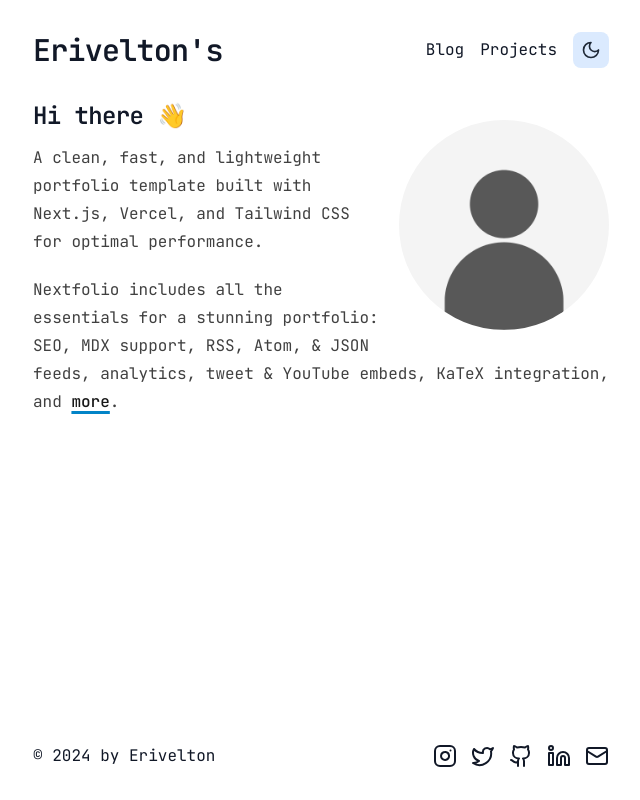
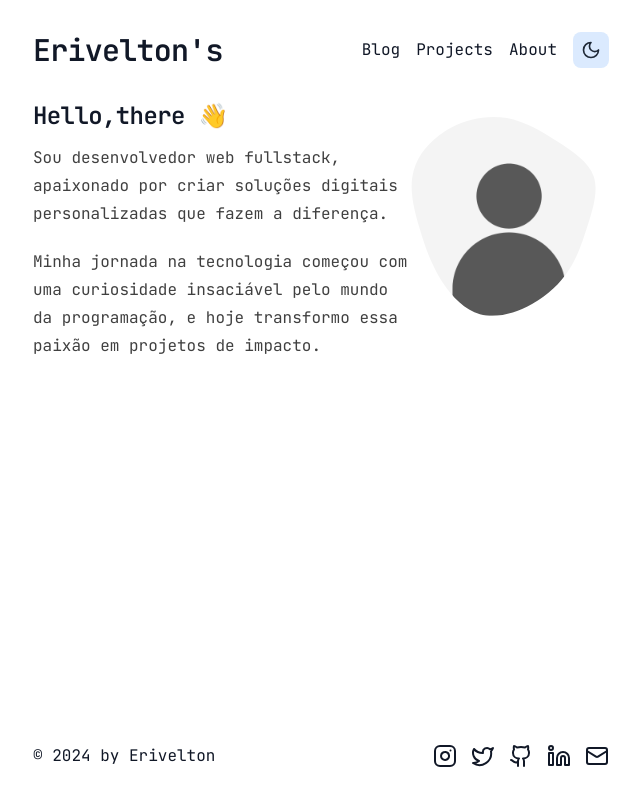
Before and after one commit to eriveltondasilva/portfolio, a Next.js app: page / in a window 1280 px wide. Shown: the whole page, without its empty margins (319-959 px from the left). Built offline with nearby package versions, Linux system fonts and the light colour scheme.

Commit message:
adiciona página about

```diff
--- /dev/null
+++ b/src/app/about/page.tsx
@@ -0,0 +1,27 @@
+export default function AboutPage() {
+  return (
+    <div className='prose prose-neutral dark:prose-invert'>
+      <p>
+        Tenho sólida experiência com JavaScript, TypeScript e PHP, o que me
+        permite desenvolver aplicações robustas, escaláveis e de alta qualidade.
+        Utilizo ferramentas e frameworks modernos, como Node.js para o backend e
+        ReactJS e Next.js para o frontend, garantindo experiências dinâmicas e
+        responsivas para os usuários.
+      </p>
+      <p>
+        Para uma estética atraente e uma interface intuitiva, faço uso de
+        TailwindCSS e Sass, recursos que facilitam a criação de designs
+        elegantes e otimizados. Além disso, desenvolvo aplicações em Laravel,
+        criando APIs e sistemas complexos que atendem a altos padrões de
+        performance e segurança.
+      </p>
+      <p>
+        Minha abordagem de trabalho é focada na eficiência e na inovação.
+        Emprego as melhores práticas e tecnologias para entregar resultados que
+        superam as expectativas. Se você busca um desenvolvedor comprometido,
+        atento aos detalhes e pronto para agregar valor ao seu projeto, vamos
+        conversar sobre como posso contribuir com suas ideias!
+      </p>
+    </div>
+  )
+}
--- a/src/app/layout.tsx
+++ b/src/app/layout.tsx
@@ -29,10 +29,11 @@
       <ThemeProvider attribute='class' defaultTheme='system' enableSystem>
         <body
           className={clsx(
-            'antialiased',
+            'select-none antialiased',
             'flex h-screen items-center justify-center',
             'transition-colors duration-100 ease-out',
             'bg-white text-gray-900',
+            'selection:bg-rose-300 selection:text-rose-900',
             'dark:bg-gray-900 dark:text-white',
             jetBrainsMono.className,
           )}
@@ -45,7 +46,7 @@
             )}
           >
             <Nav items={navItems} />
-            <main className='flex-1'>{children}</main>
+            <main className='flex-1 select-text'>{children}</main>
             <Footer />
           </div>
           <Analytics />
--- a/src/app/page.tsx
+++ b/src/app/page.tsx
@@ -1,50 +1,23 @@
-import clsx from 'clsx'
-import Image from 'next/image'
-
-import { avatar, social } from '@/data'
+import { Avatar } from '@/components/avatar'
 
 export default function HomePage() {
   return (
     <section>
       <header>
-        <a href={social.twitter} target='_blank'>
-          <Image
-            src={avatar || '/profile.png'}
-            alt='Profile photo'
-            className={clsx(
-              'block rounded-full',
-              'mx-auto mb-10 mt-0',
-              'sm:float-right sm:mb-5 sm:ml-5',
-              'lg:mb-5 lg:mt-5',
-              'transition-[filter] duration-300 ease-in',
-              'bg-gray-100 grayscale hover:grayscale-0',
-            )}
-            // unoptimized
-            width={210}
-            height={210}
-            priority
-          />
-        </a>
-
-        <h1 className='title'>Hi there 👋</h1>
+        <Avatar />
+        <h1 className='title text-center sm:text-left'>Hello,there 👋</h1>
       </header>
 
       <div className='prose prose-neutral dark:prose-invert'>
         <p>
-          A clean, fast, and lightweight portfolio template built with Next.js,
-          Vercel, and Tailwind CSS for optimal performance.
+          Sou desenvolvedor web fullstack, apaixonado por criar soluções
+          digitais personalizadas que fazem a diferença.
         </p>
+
         <p>
-          Nextfolio includes all the essentials for a stunning portfolio: SEO,
-          MDX support, RSS, Atom, & JSON feeds, analytics, tweet & YouTube
-          embeds, KaTeX integration, and{' '}
-          <a
-            target='_blank'
-            href='https://github.com/1msirius/Nextfolio?tab=readme-ov-file#features'
-          >
-            more
-          </a>
-          .
+          Minha jornada na tecnologia começou com uma curiosidade insaciável
+          pelo mundo da programação, e hoje transformo essa paixão em projetos
+          de impacto.
         </p>
       </div>
     </section>
--- /dev/null
+++ b/src/components/avatar.tsx
@@ -0,0 +1,50 @@
+import clsx from 'clsx'
+import Image from 'next/image'
+
+import { avatar } from '@/data'
+
+function AvatarClipPath() {
+  return (
+    <svg width='0' height='0' xmlns='http://www.w3.org/2000/svg'>
+      <defs>
+        <clipPath id='avatar-shape'>
+          <path
+            // className='duration-800 transition ease-out'
+            fill="currentColor"
+            d='M20,-31.1C26.6,-26.9,33.2,-22.5,35.3,-16.5C37.3,-10.5,35,-2.9,32.8,3.9C30.6,10.8,28.6,16.9,25,22.4C21.4,28,16.3,33,9.6,36.7C3,40.4,-5.2,42.9,-12.1,40.9C-19,39,-24.7,32.6,-28.7,26C-32.7,19.3,-35.2,12.4,-37.4,4.6C-39.7,-3.1,-41.8,-11.6,-39.7,-19C-37.7,-26.5,-31.5,-32.9,-24.2,-36.8C-16.9,-40.7,-8.4,-42.1,-0.9,-40.8C6.7,-39.4,13.4,-35.3,20,-31.1Z'
+            transform='translate(100, 100), scale(2.4)'
+          />
+        </clipPath>
+      </defs>
+    </svg>
+  )
+}
+
+export function Avatar() {
+  const className = clsx(
+    'sm:float-right',
+    'mx-auto my-4',
+    'transition-[filter] duration-300 ease-out',
+    'bg-gray-100 grayscale hover:grayscale-0',
+  )
+  const style = {
+    clipPath: 'url(#avatar-shape)',
+  }
+  const AVATAR_SIZE = 200
+
+  return (
+    <div>
+      <Image
+        src={avatar || '/profile.png'}
+        alt='Profile photo'
+        className={className}
+        style={style}
+        width={AVATAR_SIZE}
+        height={AVATAR_SIZE}
+        priority
+        // unoptimized
+      />
+      <AvatarClipPath />
+    </div>
+  )
+}
--- a/src/components/mdx.tsx
+++ b/src/components/mdx.tsx
@@ -2,13 +2,16 @@
 import Image, { type ImageProps } from 'next/image'
 import Link, { LinkProps } from 'next/link'
 
-interface ImageGridProps {
-  images: {
-    src: string
-    alt: string
-    href?: string
-  }[]
+type ImageGridProps = {
+  images: ({ href?: string } & ImageProps)[]
   columns?: 2 | 3 | 4 | 5
+}
+
+type TableProps = {
+  data: {
+    headers: string[]
+    rows: string[][]
+  }
 }
 
 export function CustomLink({
@@ -42,17 +45,31 @@
   )
 }
 
-export function RoundedImage(props: ImageProps) {
-  // eslint-disable-next-line jsx-a11y/alt-text
-  return <Image className='rounded-lg' {...props} />
+export function RoundedImage({
+  src,
+  alt,
+  width,
+  height,
+  ...props
+}: ImageProps) {
+  return (
+    <Image
+      className='rounded-lg'
+      src={src}
+      alt={alt}
+      width={width}
+      height={height}
+      {...props}
+    />
+  )
 }
 
 export function ImageGrid({ images, columns = 3 }: ImageGridProps) {
   const gridClass = {
-    2: 'grid-cols-2 sm:grid-cols-2',
-    3: 'grid-cols-2 sm:grid-cols-3',
-    4: 'grid-cols-2 sm:grid-cols-4',
-    5: 'grid-cols-2 sm:grid-cols-5',
+    2: 'grid-cols-1 sm:grid-cols-2',
+    3: 'grid-cols-1 sm:grid-cols-2 md:grid-cols-3',
+    4: 'grid-cols-1 sm:grid-cols-2 md:grid-cols-4',
+    5: 'grid-cols-1 sm:grid-cols-2 md:grid-cols-5',
   }[columns]
 
   return (
@@ -68,8 +85,8 @@
                 className='block h-full w-full'
               >
                 <Image
+                  src={src}
                   alt={alt}
-                  src={src}
                   className='rounded-lg object-cover'
                   sizes='(max-width: 768px) 50vw, 33vw'
                   fill
@@ -90,13 +107,6 @@
       </div>
     </section>
   )
-}
-
-type TableProps = {
-  data: {
-    headers: string[]
-    rows: string[][]
-  }
 }
 
 export function TableComponent({ data }: TableProps) {
--- a/src/data.ts
+++ b/src/data.ts
@@ -25,4 +25,8 @@
     name: 'Projects',
     href: '/projects',
   },
+  {
+    name: 'About',
+    href: '/about',
+  }
 ]
```
